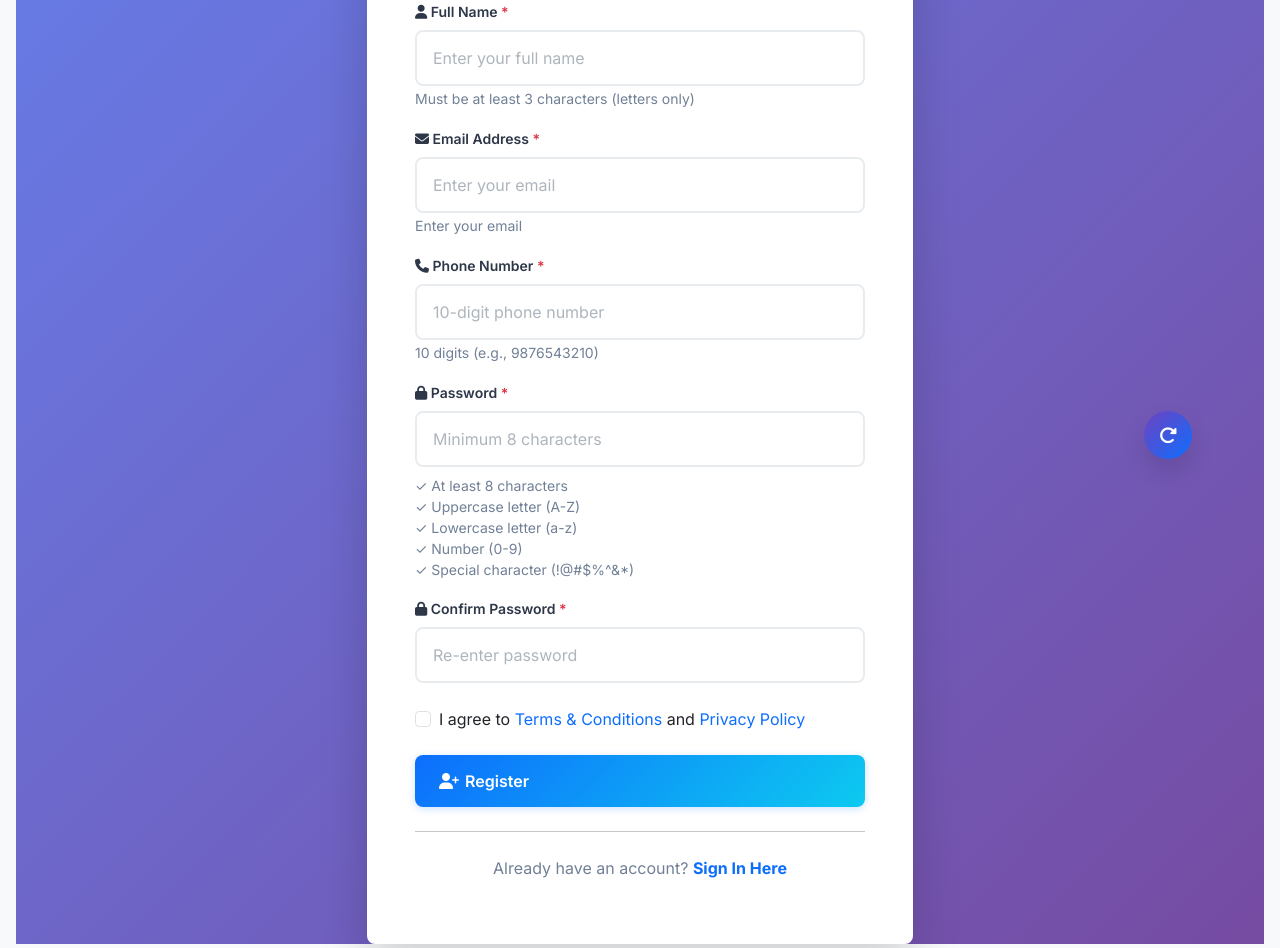
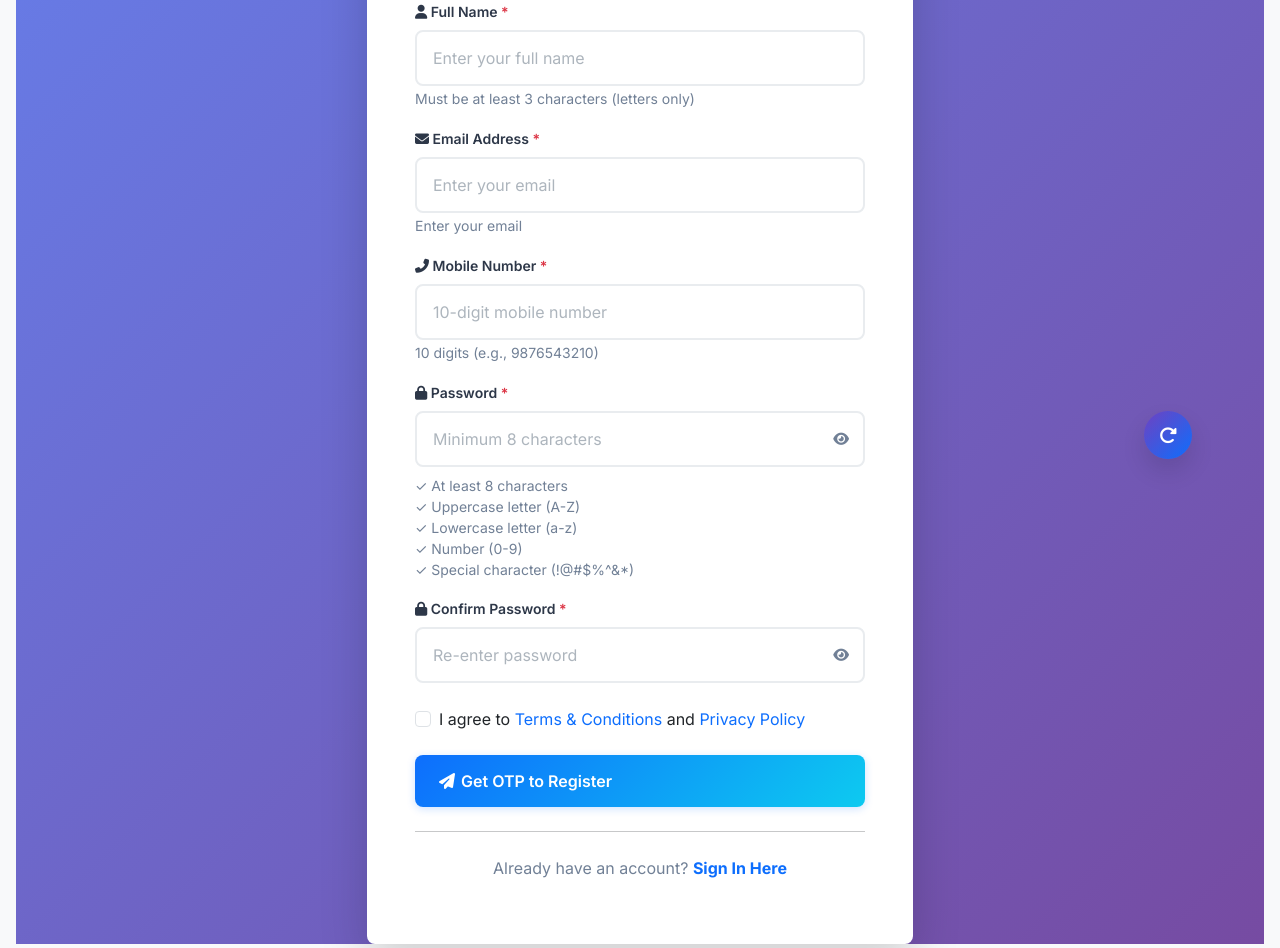
Before and after one commit to roushanbobdj1/GMB, a Flask app: page /register in a window 1280 px wide. Shown: the part 309-1257 px from the top of the page. Run offline with Flask 3, Linux system fonts and the light colour scheme; some libraries are stand-ins or nearby versions.

Commit message:
Update register.html

```diff
--- a/templates/register.html
+++ b/templates/register.html
@@ -21,6 +21,7 @@
                         <!-- Registration Form -->
                         <form id="registrationForm" method="POST" action="/register">
                             <input type="hidden" name="csrf_token" value="{{ csrf_token() }}">
+
                             <!-- Full Name -->
                             <div class="mb-3">
                                 <label class="form-label fw-500">
@@ -53,10 +54,10 @@
                                 <small class="form-text text-muted">Enter your email</small>
                             </div>
 
-                            <!-- Phone Number (Optional) -->
+                            <!-- Phone Number (Made Mandatory for OTP Backend) -->
                             <div class="mb-3">
                                 <label class="form-label fw-500">
-                                    <i class="fas fa-phone"></i> Phone Number
+                                    <i class="fas fa-phone-alt"></i> Mobile Number
                                     <span class="text-danger">*</span>
                                 </label>
                                 <input
@@ -64,24 +65,32 @@
                                     class="form-control form-control-lg"
                                     name="phone"
                                     id="phone"
-                                    placeholder="10-digit phone number"
-                                    pattern="[0-9]{10}">
+                                    placeholder="10-digit mobile number"
+                                    pattern="[0-9]{10}"
+                                    maxlength="10"
+                                    oninput="this.value = this.value.replace(/[^0-9]/g, '')"
+                                    required>
                                 <small class="form-text text-muted">10 digits (e.g., 9876543210)</small>
                             </div>
 
-                            <!-- Password -->
+                            <!-- Password (WITH SHOW/HIDE BUTTON) -->
                             <div class="mb-3">
                                 <label class="form-label fw-500">
                                     <i class="fas fa-lock"></i> Password
                                     <span class="text-danger">*</span>
                                 </label>
+                                <div class="position-relative">
                                     <input
                                         type="password"
-                                    class="form-control form-control-lg"
+                                        class="form-control form-control-lg pe-5"
                                         name="password"
                                         id="password"
                                         placeholder="Minimum 8 characters"
                                         required>
+                                    <button class="btn btn-link position-absolute end-0 top-50 translate-middle-y text-decoration-none text-muted px-3" type="button" id="togglePassword">
+                                        <i class="fas fa-eye"></i>
+                                    </button>
+                                </div>
                                 <small class="form-text text-muted d-block mt-2">
                                     ✓ At least 8 characters<br>
                                     ✓ Uppercase letter (A-Z)<br>
@@ -92,19 +101,24 @@
                                 <div id="passwordStrength" class="mt-2"></div>
                             </div>
 
-                            <!-- Confirm Password -->
+                            <!-- Confirm Password (WITH SHOW/HIDE BUTTON) -->
                             <div class="mb-4">
                                 <label class="form-label fw-500">
                                     <i class="fas fa-lock"></i> Confirm Password
                                     <span class="text-danger">*</span>
                                 </label>
+                                <div class="position-relative">
                                     <input
                                         type="password"
-                                    class="form-control form-control-lg"
+                                        class="form-control form-control-lg pe-5"
                                         name="confirm_password"
                                         id="confirm_password"
                                         placeholder="Re-enter password"
                                         required>
+                                    <button class="btn btn-link position-absolute end-0 top-50 translate-middle-y text-decoration-none text-muted px-3" type="button" id="toggleConfirmPassword">
+                                        <i class="fas fa-eye"></i>
+                                    </button>
+                                </div>
                                 <div id="passwordMatch" class="mt-2"></div>
                             </div>
 
@@ -124,8 +138,9 @@
                             <!-- Send OTP Button -->
                             <button
                                 type="submit"
+                                id="regBtn"
                                 class="btn btn-primary btn-lg w-100">
-                                <i class="fas fa-user-plus"></i> Register
+                                <i class="fas fa-paper-plane"></i> Get OTP to Register
                             </button>
                         </form>
 
@@ -150,14 +165,8 @@
     }
 
     @keyframes fadeIn {
-        from {
-            opacity: 0;
-            transform: translateY(10px);
-        }
-        to {
-            opacity: 1;
-            transform: translateY(0);
-        }
+        from { opacity: 0; transform: translateY(10px); }
+        to { opacity: 1; transform: translateY(0); }
     }
 
     .form-control-lg {
@@ -166,6 +175,11 @@
         border-radius: 0.5rem;
         border: 2px solid #e9ecef;
         transition: all 0.3s ease;
+    }
+
+    /* pe-5 class is for padding-end to make space for the eye icon */
+    .pe-5 {
+        padding-right: 3rem !important;
     }
 
     .form-control-lg:focus {
@@ -185,12 +199,11 @@
         box-shadow: 0 8px 20px rgba(102, 126, 234, 0.3);
     }
 
-    #passwordStrength {
-        font-size: 0.875rem;
-        font-weight: 600;
+    .btn-link:hover i {
+        color: #667eea;
     }
 
-    #passwordMatch {
+    #passwordStrength, #passwordMatch {
         font-size: 0.875rem;
         font-weight: 600;
     }
@@ -205,13 +218,40 @@
     }
 
     @media (max-width: 576px) {
-        .card-body {
-            padding: 1.5rem !important;
-        }
+        .card-body { padding: 1.5rem !important; }
     }
 </style>
 
 <script>
+    // ✅ Toggle Password Visibility Feature
+    document.getElementById('togglePassword')?.addEventListener('click', function (e) {
+        const passwordInput = document.getElementById('password');
+        const icon = this.querySelector('i');
+        if (passwordInput.type === 'password') {
+            passwordInput.type = 'text';
+            icon.classList.remove('fa-eye');
+            icon.classList.add('fa-eye-slash');
+        } else {
+            passwordInput.type = 'password';
+            icon.classList.remove('fa-eye-slash');
+            icon.classList.add('fa-eye');
+        }
+    });
+
+    document.getElementById('toggleConfirmPassword')?.addEventListener('click', function (e) {
+        const confirmInput = document.getElementById('confirm_password');
+        const icon = this.querySelector('i');
+        if (confirmInput.type === 'password') {
+            confirmInput.type = 'text';
+            icon.classList.remove('fa-eye');
+            icon.classList.add('fa-eye-slash');
+        } else {
+            confirmInput.type = 'password';
+            icon.classList.remove('fa-eye-slash');
+            icon.classList.add('fa-eye');
+        }
+    });
+
     function validatePassword(password) {
         const hasUpper = /[A-Z]/.test(password);
         const hasLower = /[a-z]/.test(password);
@@ -287,7 +327,7 @@
         const alertClass = type === 'success' ? 'alert-success' : 'alert-danger';
 
         const alertDiv = document.createElement('div');
-        alertDiv.className = `alert ${alertClass} alert-dismissible fade show`;
+        alertDiv.className = `alert ${alertClass} alert-dismissible fade show mt-3 mb-3`;
         alertDiv.innerHTML = `
             ${message}
             <button type="button" class="btn-close" data-bs-dismiss="alert"></button>
@@ -299,7 +339,7 @@
         setTimeout(() => alertDiv.remove(), 5000);
     }
 
-    // Simple Form Validation (no OTP)
+    // Form Validation (Including mandatory phone check)
     document.getElementById('registrationForm')?.addEventListener('submit', function(e) {
         const name = this.name.value.trim();
         const email = this.email.value.trim();
@@ -307,6 +347,7 @@
         const password = this.password.value;
         const confirmPassword = this.confirm_password.value;
         const termsChecked = document.getElementById('terms').checked;
+        const submitBtn = document.getElementById('regBtn');
 
         if (!name) {
             e.preventDefault();
@@ -327,9 +368,10 @@
             return;
         }
 
-        if (phone && !/^[0-9]{10}$/.test(phone)) {
+        // Phone Validation Check
+        if (!phone || !/^[0-9]{10}$/.test(phone)) {
             e.preventDefault();
-            showAlert('Phone must be 10 digits', 'error');
+            showAlert('Please enter a valid 10-digit mobile number', 'error');
             return;
         }
 
@@ -350,6 +392,10 @@
             showAlert('Please agree to Terms & Conditions', 'error');
             return;
         }
+
+        // Show loading spinner
+        submitBtn.disabled = true;
+        submitBtn.innerHTML = '<i class="fas fa-spinner fa-spin"></i> Sending OTP...';
     });
 </script>
 {% endblock %}
```
Lines whose indentation alone changed are shown as unchanged.
